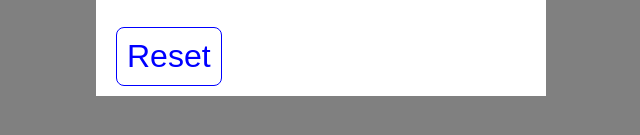
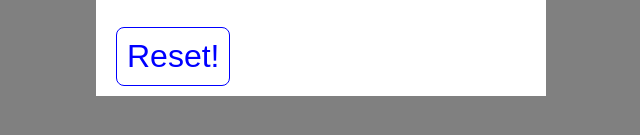
Before and after one commit to alanvardy/rock-paper-scissors, a plain HTML site: page index.html in a window 1280 px wide. Shown: the part 283-418 px from the top of the page, 319-959 px from the left. Drawn offline with Linux system fonts and the light colour scheme.

Commit message:
Added exclamation mark

```diff
--- a/index.html
+++ b/index.html
@@ -18,7 +18,7 @@
             Text Goes Here!
         </div>
         <div>
-            <button id="reset">Reset</button>
+            <button id="reset">Reset!</button>
         </div>
     </div>
 
```
